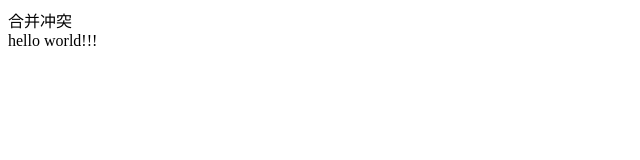
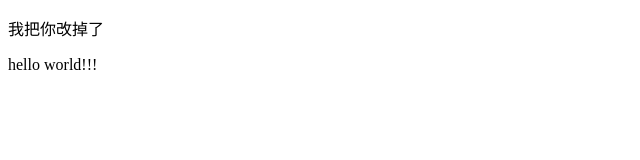
Before and after one commit to guohao0603/PageAutoScroll, a plain HTML site: page index.html in a window 1280 px wide. Shown: the whole page, without its empty margins (0-640 px from the left). Drawn offline with Linux system fonts and the light colour scheme.

Commit message:
测试冲突

```diff
--- a/index.html
+++ b/index.html
@@ -7,7 +7,7 @@
     <title>Document</title>
 </head>
 <body>
-    <div>合并冲突</div>
+    <p>我把你改掉了</p>
     <div>hello world!!!</div>
 </body>
 </html>
```
